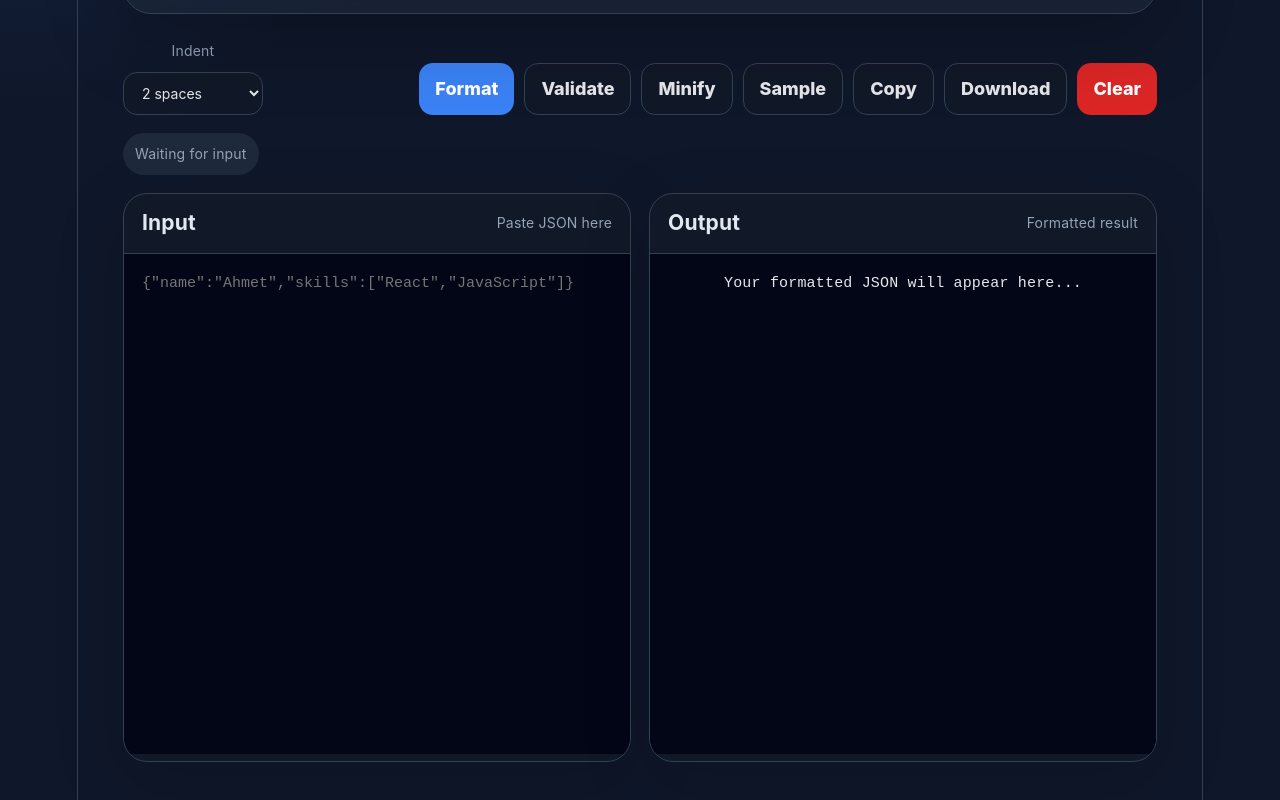
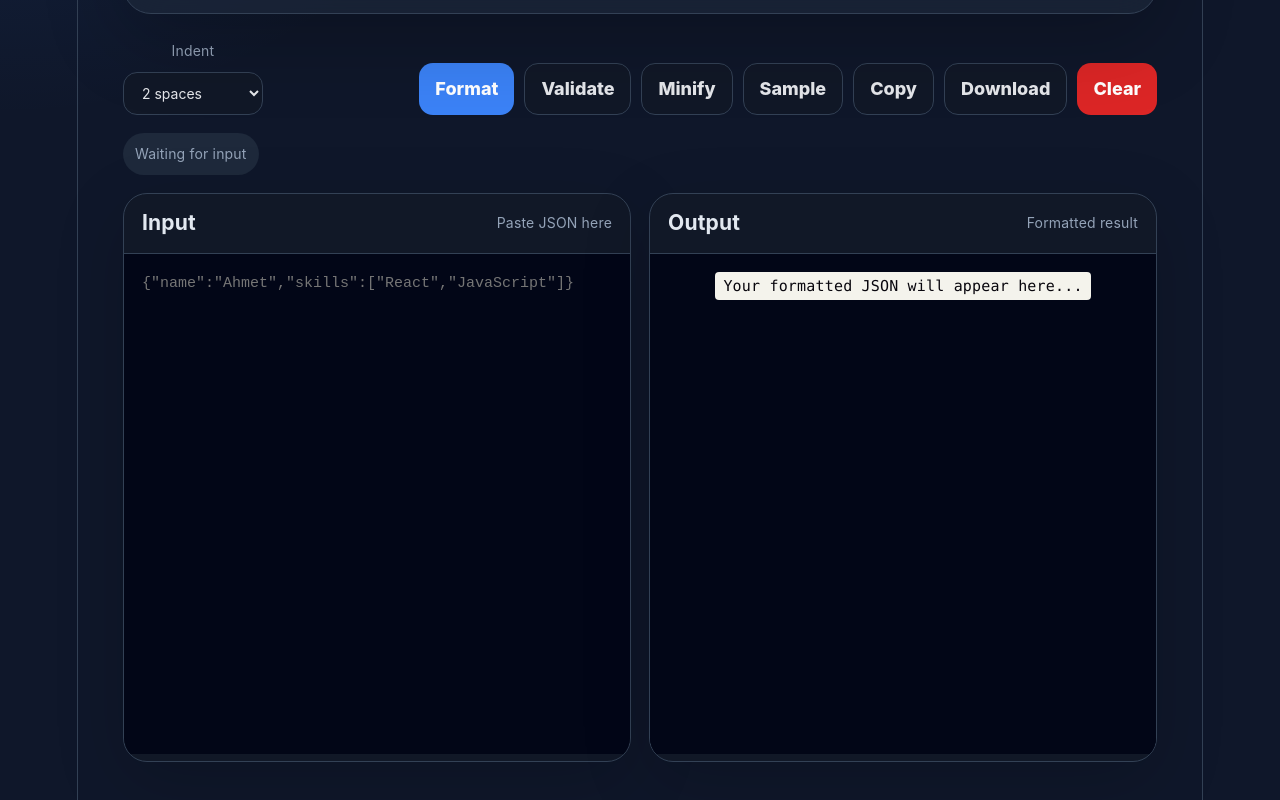
Before and after one commit to Aley777/JSON_FormetterTool, a React (Vite) app: page / in a window 1280 px wide. Shown: the part 462-1262 px from the top of the page. Built offline with nearby package versions, Linux system fonts and the light colour scheme.

Commit message:
Fix formatted JSON multiline output

```diff
--- a/src/App.css
+++ b/src/App.css
@@ -413,3 +413,25 @@ pre {
   padding: 18px;
   background: var(--editor);
 }
+
+.code-output {
+  width: 100%;
+  height: 500px;
+  margin: 0;
+  padding: 18px;
+  overflow: auto;
+  background: var(--editor);
+  color: var(--text);
+  font-family: "Fira Code", "Courier New", monospace;
+  font-size: 15px;
+  line-height: 1.65;
+  white-space: pre;
+}
+
+.code-output.with-tabs {
+  height: 452px;
+}
+
+.code-output code {
+  white-space: pre;
+}
--- a/src/App.jsx
+++ b/src/App.jsx
@@ -74,9 +74,12 @@ function App() {
     const result = validateJson(jsonInput);
 
     if (result.isValid) {
+      setParsedJson(null);
+      setView("code");
       setError("");
       setJsonOutput("Valid JSON ✅");
     } else {
+      setParsedJson(null);
       setJsonOutput("");
       setError(result.error);
     }
@@ -241,6 +244,7 @@ function App() {
         >
           Code
         </button>
+
         <button
           className={view === "tree" ? "active-tab" : ""}
           onClick={() => setView("tree")}
@@ -264,27 +268,10 @@ function App() {
           }}
         />
       </div>
-    ) : jsonOutput ? (
-      <SyntaxHighlighter
-        language="json"
-        style={theme === "dark" ? oneDark : oneLight}
-        customStyle={{
-          margin: 0,
-          height: parsedJson ? "452px" : "500px",
-          padding: "18px",
-          background: "var(--editor)",
-          color: "var(--text)",
-          fontSize: "15px",
-          lineHeight: "1.65",
-          borderRadius: 0,
-          whiteSpace: "pre-wrap",
-        }}
-        wrapLongLines={false}
-      >
-        {jsonOutput}
-      </SyntaxHighlighter>
     ) : (
-      <pre>Your formatted JSON will appear here...</pre>
+      <pre className={parsedJson ? "code-output with-tabs" : "code-output"}>
+        <code>{jsonOutput || "Your formatted JSON will appear here..."}</code>
+      </pre>
     )}
   </div>
 </article>
```
